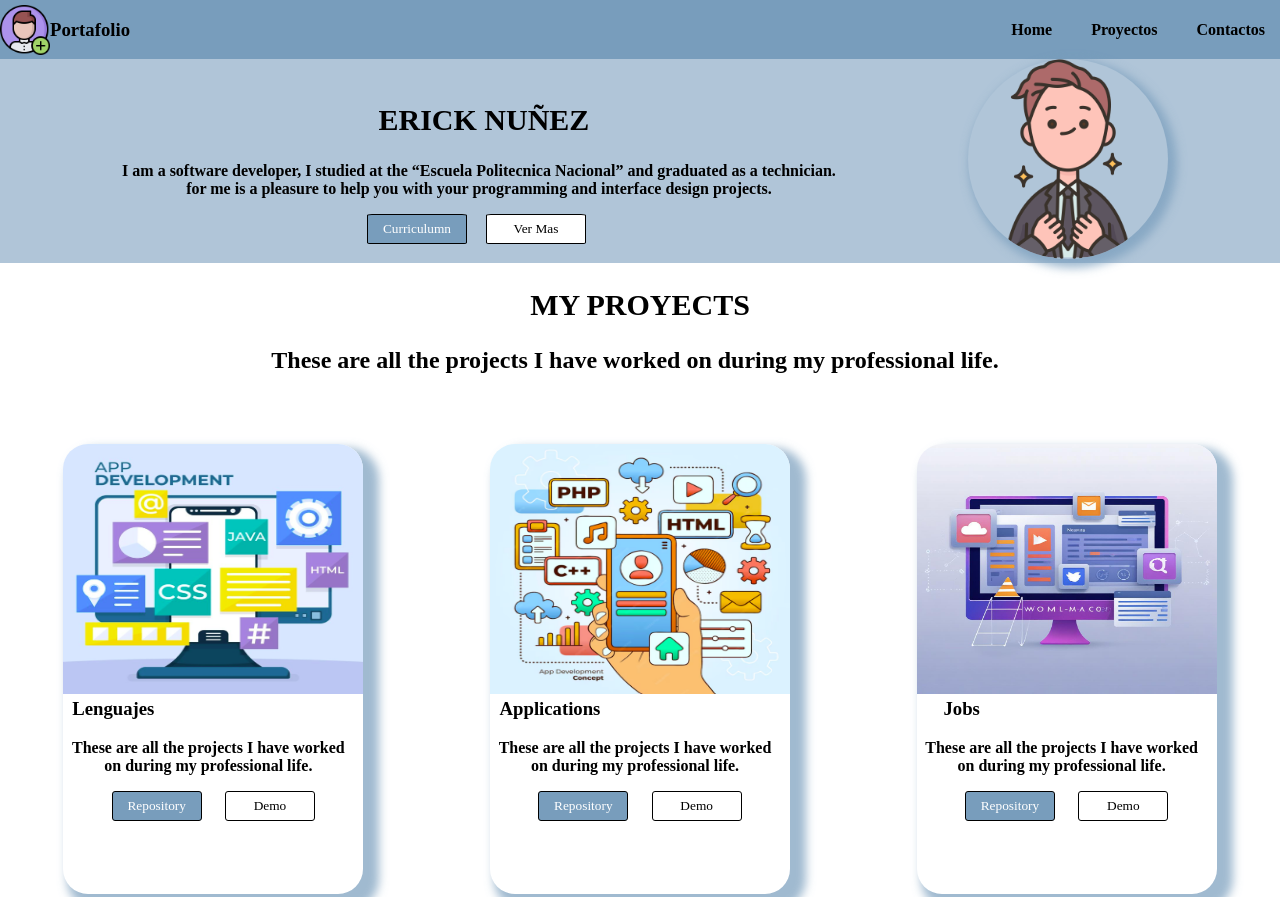
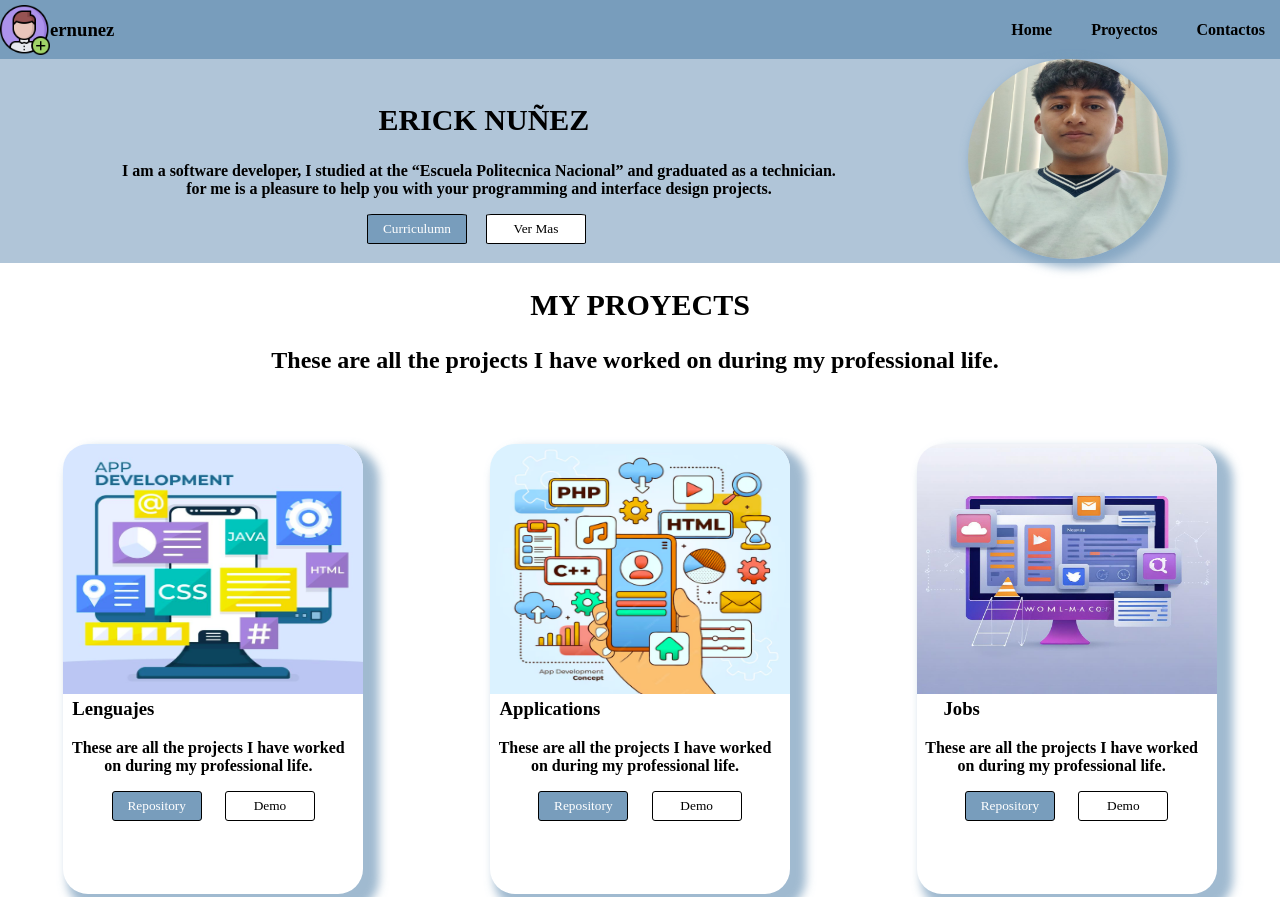
Before and after one commit to Erick-Nu/My-Portafolio, a plain HTML site: page index.html in a window 1280 px wide. Shown: the top 897 px of the page. Drawn offline with Linux system fonts and the light colour scheme; a web font is replaced by a local one.

Commit message:
foto personal

```diff
--- a/index.html
+++ b/index.html
@@ -10,7 +10,7 @@
     <header>
         <div class="headerPrincipal">
             <img class="myLogo" src="./imgenes/agregar-usuario.png" alt="myLogo">
-            <h3>Portafolio</h3>
+            <h3>ernunez</h3>
             <div class="option">
                 <nav>
                     <ul class="menu">
@@ -36,7 +36,7 @@
             </button>
         </div>
         <div class="imgMyself">
-            <img class="myPicture" src="./imgenes/seguro.png" alt="myPicture">
+            <img class="myPicture" src="./imgenes/WhatsApp Image 2024-11-19 at 9.24.59 AM.jpeg" alt="myPicture">
         </div>
     </section>
     <nav class="nav-padre">
```
Also changed, not shown: imgenes/WhatsApp Image 2024-11-19 at 9.24.59 AM.jpeg (added).
